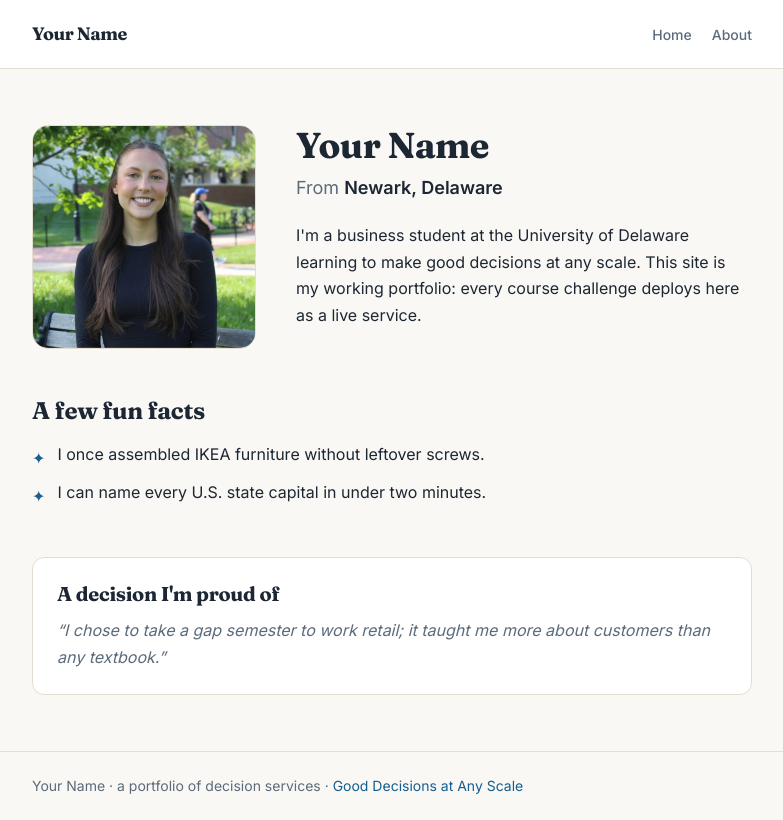
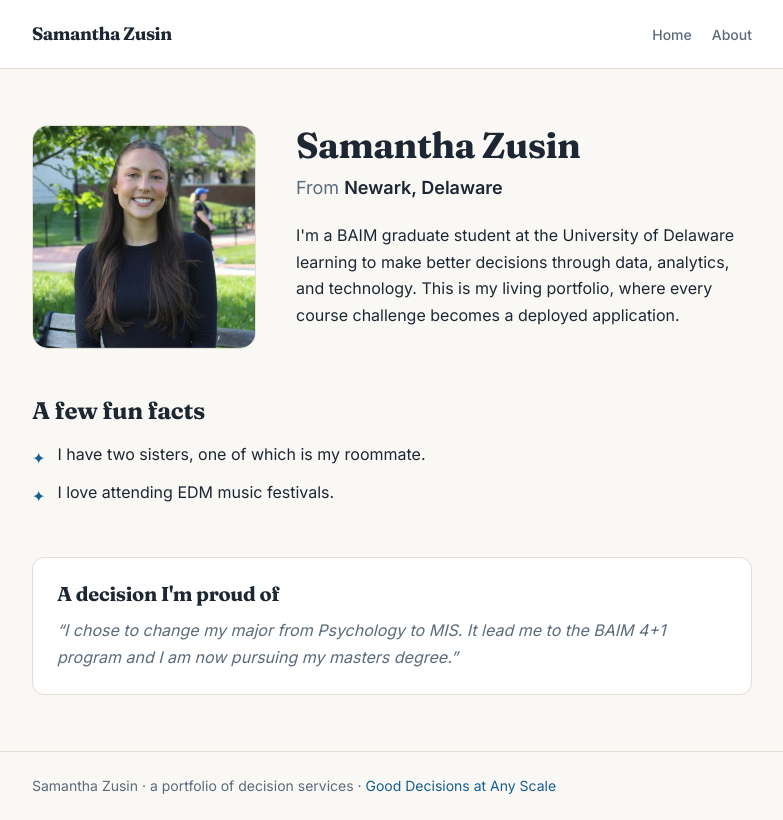
Before and after one commit to szusin1/my-site, a Next.js app: page /about in a window 1280 px wide. Shown: the whole page, without its empty margins (248-1031 px from the left). Built offline with nearby package versions, Linux system fonts and the light colour scheme.

Commit message:
Add my real name and email

```diff
--- a/src/profile.ts
+++ b/src/profile.ts
@@ -16,10 +16,10 @@
 
 export const profile = {
   /** Your name as you want it to appear everywhere. */
-  displayName: "Your Name",
+  displayName: "Samantha Zusin",
 
   /** Your UD email — must match the one you signed into the course with. */
-  email: "you@udel.edu",
+  email: "szusin@udel.edu",
 
   /** Where you're from. Shows on your roster card and /about. */
   hometown: "Newark, Delaware",
@@ -29,13 +29,13 @@ export const profile = {
    * how classmates find something to say hello about.
    */
   funFacts: [
-    "I once assembled IKEA furniture without leftover screws.",
-    "I can name every U.S. state capital in under two minutes.",
+    "I have two sisters, one of which is my roommate.",
+    "I love attending EDM music festivals.",
   ],
 
   /** One decision you're proud of, in a sentence. */
   decisionImProudOf:
-    "I chose to take a gap semester to work retail; it taught me more about customers than any textbook.",
+    "I chose to change my major from Psychology to MIS. It lead me to the BAIM 4+1 program and I am now pursuing my masters degree.",
 
   /**
    * Your photo. Replace public/photo.svg with a real photo of you
@@ -52,13 +52,13 @@ export const profile = {
   rosterVisibility: "class" as "class" | "professor-only",
 
   /** A one-line tagline for your home page. Make it yours. */
-  tagline: "Building a portfolio of decision services, one lane at a time.",
+  tagline: "Turning ideas into meaningful experiences.",
 
   /**
    * A short bio for your home page: two or three sentences, written like
    * a person, not a resume. What are you studying? What do you care about?
    */
-  bio: "I'm a business student at the University of Delaware learning to make good decisions at any scale. This site is my working portfolio: every course challenge deploys here as a live service.",
+  bio: "I'm a BAIM graduate student at the University of Delaware learning to make better decisions through data, analytics, and technology. This is my living portfolio, where every course challenge becomes a deployed application.",
 
   /**
    * Your GitHub repo URL. The course platform reads this from /api/health to
```
